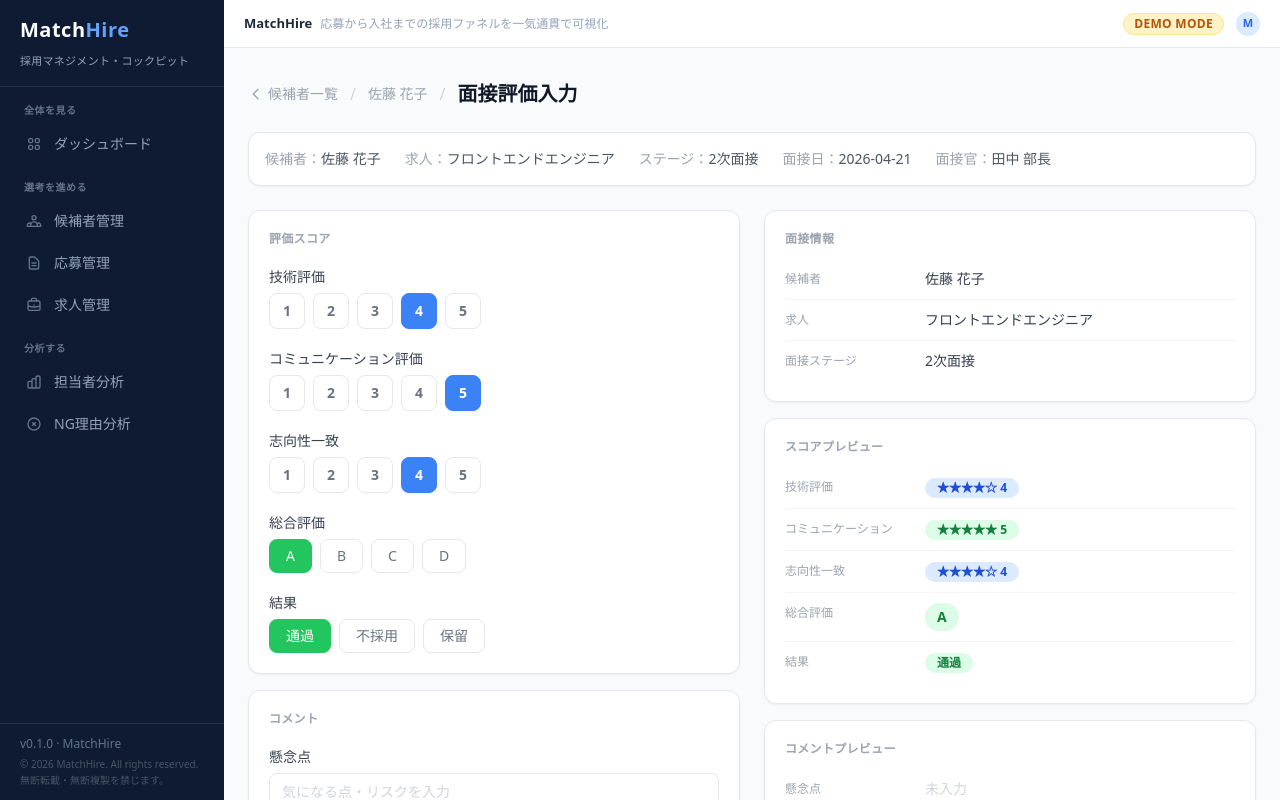
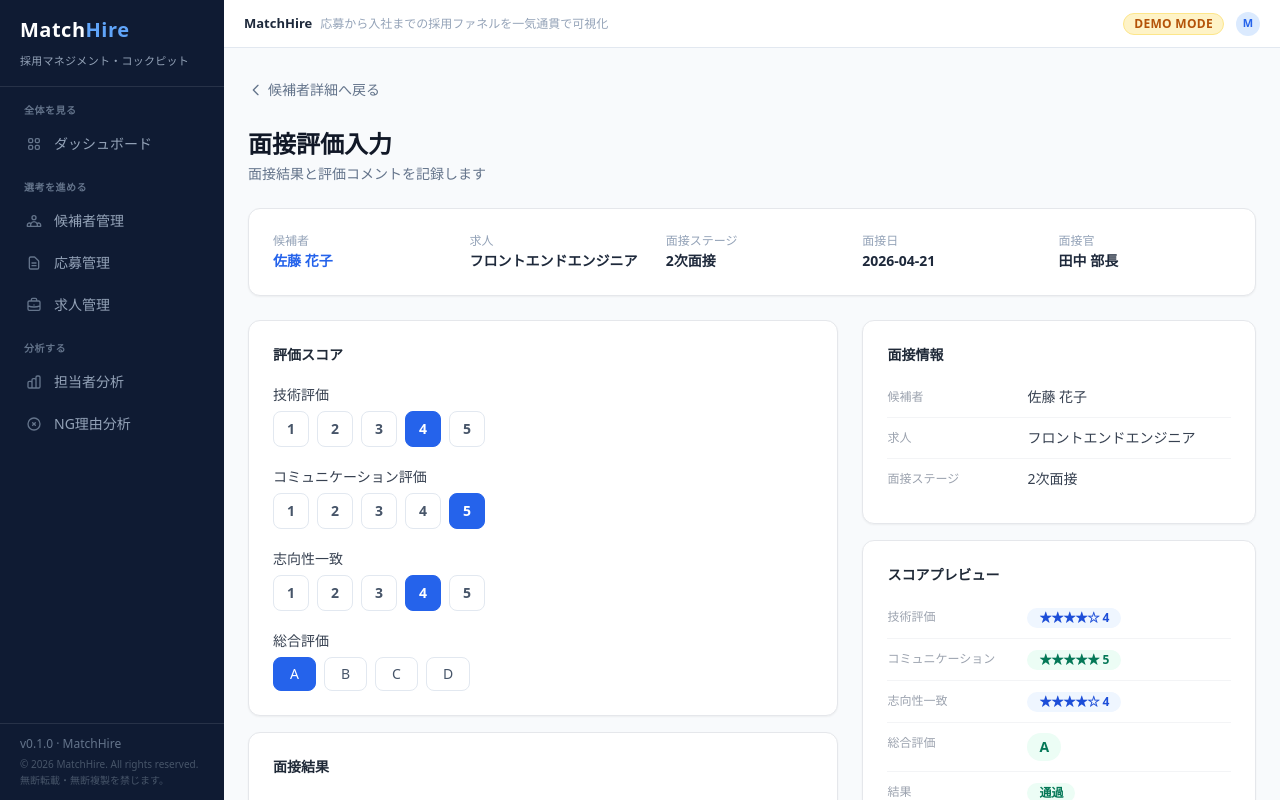
Before and after one commit to satochan-ai/matchhire-demo, a Next.js app: page /matchhire/interviews/i1/evaluation in a window 1280 px wide. Built offline with nearby package versions, Linux system fonts and the light colour scheme.

Commit message:
Redesign MatchHire interview evaluation

```diff
--- a/src/app/matchhire/interviews/[id]/evaluation/page.tsx
+++ b/src/app/matchhire/interviews/[id]/evaluation/page.tsx
@@ -56,47 +56,80 @@ export default async function EvaluationPage({
   const stage = application?.interviewStage || "面接";
 
   return (
-    <div className="min-h-screen bg-gray-50 px-6 py-8">
-      <div className="mx-auto max-w-6xl space-y-6">
+    <div className="min-h-screen bg-slate-50 px-4 py-6 md:px-6 md:py-8">
+      <div className="mx-auto max-w-6xl space-y-5 md:space-y-6">
 
-        {/* Header */}
+        {/* ═════ 戻る導線 ═════ */}
+        {candidate ? (
+          <Link
+            href={`/matchhire/candidates/${candidate.id}`}
+            className="inline-flex items-center gap-1 rounded text-sm text-slate-500 transition-colors hover:text-slate-700 focus-visible:outline-none focus-visible:ring-2 focus-visible:ring-blue-400 focus-visible:ring-offset-1"
+          >
+            <svg className="h-4 w-4" fill="none" viewBox="0 0 24 24" stroke="currentColor" aria-hidden="true">
+              <path strokeLinecap="round" strokeLinejoin="round" strokeWidth={2} d="M15 19l-7-7 7-7" />
+            </svg>
+            候補者詳細へ戻る
+          </Link>
+        ) : (
           <div className="flex items-center gap-3">
             <Link
               href="/matchhire/candidates"
-            className="flex items-center gap-1 text-sm text-gray-400 hover:text-gray-600 transition-colors"
+              className="flex items-center gap-1 rounded text-sm text-slate-400 transition-colors hover:text-slate-600 focus-visible:outline-none focus-visible:ring-2 focus-visible:ring-blue-400 focus-visible:ring-offset-1"
             >
-            <svg className="h-4 w-4" fill="none" viewBox="0 0 24 24" stroke="currentColor">
+              <svg className="h-4 w-4" fill="none" viewBox="0 0 24 24" stroke="currentColor" aria-hidden="true">
                 <path strokeLinecap="round" strokeLinejoin="round" strokeWidth={2} d="M15 19l-7-7 7-7" />
               </svg>
               候補者一覧
             </Link>
-          <span className="text-gray-300">/</span>
+            <span className="text-slate-300">/</span>
+            <span className="text-sm text-slate-400">{candidateName}</span>
+          </div>
+        )}
+
+        {/* ═════ ページヘッダー ═════ */}
+        <div>
+          <h1 className="text-2xl font-bold text-gray-900">面接評価入力</h1>
+          <p className="mt-1 text-sm text-slate-500">面接結果と評価コメントを記録します</p>
+        </div>
+
+        {/* ═════ 面接サマリー ═════ */}
+        <section className="rounded-xl border border-gray-200 bg-white p-4 shadow-sm md:p-6">
+          <dl className="grid grid-cols-1 gap-x-6 gap-y-3 sm:grid-cols-2 lg:grid-cols-5">
+            <div>
+              <dt className="text-xs font-medium text-slate-400">候補者</dt>
+              <dd className="mt-0.5 break-words text-sm font-semibold text-slate-800">
                 {candidate ? (
                   <Link
                     href={`/matchhire/candidates/${candidate.id}`}
-              className="text-sm text-gray-400 hover:text-gray-600 transition-colors"
+                    className="rounded text-blue-600 hover:underline focus-visible:outline-none focus-visible:ring-2 focus-visible:ring-blue-400 focus-visible:ring-offset-1"
                   >
                     {candidateName}
                   </Link>
                 ) : (
-            <span className="text-sm text-gray-400">{candidateName}</span>
+                  candidateName
                 )}
-          <span className="text-gray-300">/</span>
-          <h1 className="text-xl font-bold text-gray-900">面接評価入力</h1>
+              </dd>
             </div>
+            <div>
+              <dt className="text-xs font-medium text-slate-400">求人</dt>
+              <dd className="mt-0.5 break-words text-sm font-semibold text-slate-800">{jobTitle}</dd>
+            </div>
+            <div>
+              <dt className="text-xs font-medium text-slate-400">面接ステージ</dt>
+              <dd className="mt-0.5 break-words text-sm font-semibold text-slate-800">{stage}</dd>
+            </div>
+            <div>
+              <dt className="text-xs font-medium text-slate-400">面接日</dt>
+              <dd className="mt-0.5 tabular-nums text-sm font-semibold text-slate-800">{interview.date}</dd>
+            </div>
+            <div>
+              <dt className="text-xs font-medium text-slate-400">面接官</dt>
+              <dd className="mt-0.5 break-words text-sm font-semibold text-slate-800">{interview.interviewer}</dd>
+            </div>
+          </dl>
+        </section>
 
-        {/* サブタイトル */}
-        <div className="rounded-xl border border-gray-200 bg-white p-4 shadow-sm">
-          <div className="flex flex-wrap gap-x-6 gap-y-1 text-sm text-gray-600">
-            <span><span className="font-medium text-gray-400">候補者：</span>{candidateName}</span>
-            <span><span className="font-medium text-gray-400">求人：</span>{jobTitle}</span>
-            <span><span className="font-medium text-gray-400">ステージ：</span>{stage}</span>
-            <span><span className="font-medium text-gray-400">面接日：</span>{interview.date}</span>
-            <span><span className="font-medium text-gray-400">面接官：</span>{interview.interviewer}</span>
-          </div>
-        </div>
-
-        {/* フォーム本体 */}
+        {/* ═════ 評価フォーム＋ライブプレビュー＋デモ保存操作 ═════ */}
         <EvaluationForm
           candidateName={candidateName}
           jobTitle={jobTitle}
--- a/src/components/evaluations/EvaluationForm.tsx
+++ b/src/components/evaluations/EvaluationForm.tsx
@@ -38,7 +38,7 @@ interface EvaluationFormProps {
   saveDisabled?: boolean;
 }
 
-// --- スコア選択（1〜5ラジオ）---
+// --- スコア選択（1〜5ボタン群） ---
 function ScoreSelector({
   label,
   value,
@@ -49,29 +49,33 @@ function ScoreSelector({
   onChange: (v: number) => void;
 }) {
   return (
-    <div>
-      <label className="block text-sm font-medium text-gray-700 mb-1.5">{label}</label>
+    <fieldset>
+      <legend className="mb-1.5 text-sm font-medium text-gray-700">{label}</legend>
       <div className="flex gap-2">
-        {[1, 2, 3, 4, 5].map((n) => (
+        {[1, 2, 3, 4, 5].map((n) => {
+          const selected = value === n;
+          return (
             <button
               key={n}
               type="button"
+              aria-pressed={selected}
               onClick={() => onChange(n)}
-            className={`flex h-9 w-9 items-center justify-center rounded-lg border text-sm font-semibold transition-all ${
-              value === n
-                ? "border-blue-500 bg-blue-500 text-white shadow-sm"
-                : "border-gray-200 bg-white text-gray-500 hover:border-blue-300 hover:text-blue-500"
+              className={`flex h-9 w-9 items-center justify-center rounded-lg border text-sm font-semibold transition-all focus-visible:outline-none focus-visible:ring-2 focus-visible:ring-blue-400 focus-visible:ring-offset-1 ${
+                selected
+                  ? "border-blue-600 bg-blue-600 text-white"
+                  : "border-slate-200 bg-white text-slate-600 hover:border-blue-300 hover:text-blue-600"
               }`}
             >
               {n}
             </button>
-        ))}
+          );
+        })}
       </div>
-    </div>
+    </fieldset>
   );
 }
 
-// --- 選択ボタングループ ---
+// --- 選択ボタングループ（総合評価／結果／NG理由で共用） ---
 function ButtonGroup<T extends string>({
   label,
   options,
@@ -86,36 +90,42 @@ function ButtonGroup<T extends string>({
   colorMap: Record<string, string>;
 }) {
   return (
-    <div>
-      <label className="block text-sm font-medium text-gray-700 mb-1.5">{label}</label>
+    <fieldset>
+      <legend className="mb-1.5 text-sm font-medium text-gray-700">{label}</legend>
       <div className="flex flex-wrap gap-2">
-        {options.map((opt) => (
+        {options.map((opt) => {
+          const selected = value === opt;
+          return (
             <button
               key={opt}
               type="button"
+              aria-pressed={selected}
               onClick={() => onChange(opt)}
-            className={`rounded-lg border px-4 py-1.5 text-sm font-medium transition-all ${
-              value === opt
-                ? colorMap[opt] ?? "border-blue-500 bg-blue-500 text-white"
-                : "border-gray-200 bg-white text-gray-500 hover:border-gray-300"
+              className={`rounded-lg border px-4 py-1.5 text-sm font-medium transition-all focus-visible:outline-none focus-visible:ring-2 focus-visible:ring-blue-400 focus-visible:ring-offset-1 ${
+                selected
+                  ? colorMap[opt] ?? "border-blue-600 bg-blue-600 text-white"
+                  : "border-slate-200 bg-white text-slate-600 hover:border-slate-300"
               }`}
             >
               {opt}
             </button>
-        ))}
+          );
+        })}
       </div>
-    </div>
+    </fieldset>
   );
 }
 
 // --- テキストエリア ---
 function TextArea({
+  id,
   label,
   value,
   onChange,
   placeholder,
   rows = 3,
 }: {
+  id: string;
   label: string;
   value: string;
   onChange: (v: string) => void;
@@ -124,13 +134,16 @@ function TextArea({
 }) {
   return (
     <div>
-      <label className="block text-sm font-medium text-gray-700 mb-1.5">{label}</label>
+      <label htmlFor={id} className="mb-1.5 block text-sm font-medium text-gray-700">
+        {label}
+      </label>
       <textarea
+        id={id}
         value={value}
         onChange={(e) => onChange(e.target.value)}
         placeholder={placeholder}
         rows={rows}
-        className="w-full rounded-lg border border-gray-200 px-3 py-2 text-sm text-gray-700 placeholder-gray-300 focus:border-blue-400 focus:outline-none focus:ring-1 focus:ring-blue-400 resize-none"
+        className="w-full resize-y rounded-lg border border-gray-200 px-3 py-2 text-sm text-gray-700 placeholder-gray-300 focus:border-blue-400 focus:outline-none focus:ring-1 focus:ring-blue-400 focus-visible:ring-2"
       />
     </div>
   );
@@ -151,30 +164,32 @@ export function EvaluationForm({ candidateName, jobTitle, stage, initialValues,
     setTimeout(() => setSaved(false), 3000);
   };
 
+  // 総合評価：4段階とも同一トーン（blue系）に統一し、A〜Dの信号色による優劣表現を避ける
   const gradeColors: Record<string, string> = {
-    A: "border-green-500 bg-green-500 text-white",
-    B: "border-blue-500 bg-blue-500 text-white",
-    C: "border-yellow-500 bg-yellow-500 text-white",
-    D: "border-red-500 bg-red-500 text-white",
+    A: "border-blue-600 bg-blue-600 text-white",
+    B: "border-blue-600 bg-blue-600 text-white",
+    C: "border-blue-600 bg-blue-600 text-white",
+    D: "border-blue-600 bg-blue-600 text-white",
   };
 
+  // 結果：意味の区別は残しつつ、全面塗りつぶしの強い彩度は避ける
   const resultColors: Record<string, string> = {
-    通過: "border-green-500 bg-green-500 text-white",
-    不採用: "border-red-500 bg-red-500 text-white",
-    保留: "border-yellow-500 bg-yellow-500 text-white",
+    通過: "border-emerald-600 bg-emerald-50 text-emerald-700",
+    不採用: "border-red-400 bg-red-50 text-red-700",
+    保留: "border-amber-400 bg-amber-50 text-amber-700",
   };
 
+  // NG理由：選択時のみ控えめなredで統一（強い赤の全面塗りつぶしは避ける）
   const ngReasonColors: Record<string, string> = {};
-  NG_REASONS.forEach((r) => { ngReasonColors[r] = "border-red-400 bg-red-400 text-white"; });
+  NG_REASONS.forEach((r) => { ngReasonColors[r] = "border-red-300 bg-red-50 text-red-700"; });
 
   return (
-    <div className="grid grid-cols-1 gap-6 lg:grid-cols-2">
+    <div className="grid grid-cols-1 gap-6 lg:grid-cols-[minmax(0,3fr)_minmax(300px,2fr)] lg:items-start">
       {/* 左：入力フォーム */}
       <div className="space-y-4">
-        <div className="rounded-xl border border-gray-200 bg-white p-5 shadow-sm">
-          <h2 className="mb-5 text-xs font-semibold uppercase tracking-wide text-gray-400">
-            評価スコア
-          </h2>
+        {/* A. 評価スコア */}
+        <div className="rounded-xl border border-gray-200 bg-white p-4 shadow-sm md:p-6">
+          <h2 className="mb-5 text-sm font-bold text-gray-800">評価スコア</h2>
           <div className="space-y-5">
             <ScoreSelector
               label="技術評価"
@@ -198,6 +213,13 @@ export function EvaluationForm({ candidateName, jobTitle, stage, initialValues,
               onChange={(v) => set("overallGrade", v)}
               colorMap={gradeColors}
             />
+          </div>
+        </div>
+
+        {/* B. 面接結果 */}
+        <div className="rounded-xl border border-gray-200 bg-white p-4 shadow-sm md:p-6">
+          <h2 className="mb-5 text-sm font-bold text-gray-800">面接結果</h2>
+          <div className="space-y-5">
             <ButtonGroup
               label="結果"
               options={["通過", "不採用", "保留"] as const}
@@ -220,18 +242,22 @@ export function EvaluationForm({ candidateName, jobTitle, stage, initialValues,
           </div>
         </div>
 
-        <div className="rounded-xl border border-gray-200 bg-white p-5 shadow-sm">
-          <h2 className="mb-5 text-xs font-semibold uppercase tracking-wide text-gray-400">
+        {/* C. コメント */}
+        <div className="rounded-xl border border-gray-200 bg-white p-4 shadow-sm md:p-6">
+          <h2 className="mb-5 text-sm font-bold text-gray-800">
             コメント
+            <span className="ml-2 text-xs font-normal text-slate-400">すべて任意項目です</span>
           </h2>
           <div className="space-y-4">
             <TextArea
+              id="concerns"
               label="懸念点"
               value={values.concerns}
               onChange={(v) => set("concerns", v)}
               placeholder="気になる点・リスクを入力"
             />
             <TextArea
+              id="comment"
               label="評価コメント"
               value={values.comment}
               onChange={(v) => set("comment", v)}
@@ -239,6 +265,7 @@ export function EvaluationForm({ candidateName, jobTitle, stage, initialValues,
               rows={4}
             />
             <TextArea
+              id="nextAction"
               label="次回アクション"
               value={values.nextAction}
               onChange={(v) => set("nextAction", v)}
@@ -247,7 +274,7 @@ export function EvaluationForm({ candidateName, jobTitle, stage, initialValues,
           </div>
         </div>
 
-        {/* 保存ボタン */}
+        {/* デモ保存操作 */}
         <div className="space-y-2">
           {saveDisabled && (
             <p className="text-xs font-medium text-amber-600">
@@ -258,13 +285,13 @@ export function EvaluationForm({ candidateName, jobTitle, stage, initialValues,
             <button
               type="button"
               onClick={handleSave}
-              className="rounded-lg bg-blue-600 px-6 py-2.5 text-sm font-semibold text-white shadow-sm hover:bg-blue-700 active:scale-95 transition-all"
+              className="rounded-lg bg-blue-600 px-6 py-2.5 text-sm font-semibold text-white shadow-sm transition-all hover:bg-blue-700 active:scale-95 focus-visible:outline-none focus-visible:ring-2 focus-visible:ring-blue-400 focus-visible:ring-offset-1"
             >
               {saveDisabled ? "デモ保存" : "保存する"}
             </button>
             {saved && (
               <span className="flex items-center gap-1.5 text-sm font-medium text-green-600">
-                <svg className="h-4 w-4" fill="none" viewBox="0 0 24 24" stroke="currentColor">
+                <svg className="h-4 w-4" fill="none" viewBox="0 0 24 24" stroke="currentColor" aria-hidden="true">
                   <path strokeLinecap="round" strokeLinejoin="round" strokeWidth={2} d="M5 13l4 4L19 7" />
                 </svg>
                 {saveDisabled ? "画面表示のみ更新しました（未保存）" : "保存しました"}
@@ -274,7 +301,7 @@ export function EvaluationForm({ candidateName, jobTitle, stage, initialValues,
         </div>
       </div>
 
-      {/* 右：プレビュー */}
+      {/* 右：ライブプレビュー */}
       <div className="lg:sticky lg:top-6 lg:self-start">
         <EvaluationPreview
           values={values}
--- a/src/components/evaluations/EvaluationPreview.tsx
+++ b/src/components/evaluations/EvaluationPreview.tsx
@@ -17,8 +17,8 @@ interface EvaluationPreviewProps {
 function PreviewRow({ label, children }: { label: string; children: React.ReactNode }) {
   return (
     <div className="flex gap-3 border-b border-gray-100 py-2.5 last:border-0">
-      <span className="w-32 shrink-0 text-xs font-medium text-gray-400 pt-0.5">{label}</span>
-      <div className="flex-1 text-sm text-gray-700">{children}</div>
+      <span className="w-32 shrink-0 pt-0.5 text-xs font-medium text-gray-400">{label}</span>
+      <div className="min-w-0 flex-1 break-words text-sm text-gray-700">{children}</div>
     </div>
   );
 }
@@ -32,20 +32,16 @@ export function EvaluationPreview({
   return (
     <div className="space-y-4">
       {/* 面接情報 */}
-      <div className="rounded-xl border border-gray-200 bg-white p-5 shadow-sm">
-        <h2 className="mb-3 text-xs font-semibold uppercase tracking-wide text-gray-400">
-          面接情報
-        </h2>
+      <div className="rounded-xl border border-gray-200 bg-white p-4 shadow-sm md:p-6">
+        <h2 className="mb-3 text-sm font-bold text-gray-800">面接情報</h2>
         <PreviewRow label="候補者">{candidateName}</PreviewRow>
         <PreviewRow label="求人">{jobTitle}</PreviewRow>
         <PreviewRow label="面接ステージ">{stage}</PreviewRow>
       </div>
 
       {/* スコアプレビュー */}
-      <div className="rounded-xl border border-gray-200 bg-white p-5 shadow-sm">
-        <h2 className="mb-3 text-xs font-semibold uppercase tracking-wide text-gray-400">
-          スコアプレビュー
-        </h2>
+      <div className="rounded-xl border border-gray-200 bg-white p-4 shadow-sm md:p-6">
+        <h2 className="mb-3 text-sm font-bold text-gray-800">スコアプレビュー</h2>
         <PreviewRow label="技術評価">
           <EvaluationScoreBadge score={values.technicalScore} />
         </PreviewRow>
@@ -75,10 +71,8 @@ export function EvaluationPreview({
       </div>
 
       {/* コメントプレビュー */}
-      <div className="rounded-xl border border-gray-200 bg-white p-5 shadow-sm">
-        <h2 className="mb-3 text-xs font-semibold uppercase tracking-wide text-gray-400">
-          コメントプレビュー
-        </h2>
+      <div className="rounded-xl border border-gray-200 bg-white p-4 shadow-sm md:p-6">
+        <h2 className="mb-3 text-sm font-bold text-gray-800">コメントプレビュー</h2>
         <PreviewRow label="懸念点">
           {values.concerns ? (
             <span className="leading-relaxed">{values.concerns}</span>
--- a/src/components/evaluations/EvaluationScoreBadge.tsx
+++ b/src/components/evaluations/EvaluationScoreBadge.tsx
@@ -2,11 +2,11 @@
 
 // --- スコアバッジ（1〜5）---
 const scoreColors: Record<number, string> = {
-  1: "bg-red-100 text-red-600",
-  2: "bg-orange-100 text-orange-600",
-  3: "bg-yellow-100 text-yellow-700",
-  4: "bg-blue-100 text-blue-700",
-  5: "bg-green-100 text-green-700",
+  1: "bg-red-50 text-red-600",
+  2: "bg-orange-50 text-orange-600",
+  3: "bg-amber-50 text-amber-700",
+  4: "bg-blue-50 text-blue-700",
+  5: "bg-emerald-50 text-emerald-700",
 };
 
 export function EvaluationScoreBadge({ score }: { score: number | null }) {
@@ -26,10 +26,10 @@ export function EvaluationScoreBadge({ score }: { score: number | null }) {
 
 // --- 総合評価バッジ（A/B/C/D）---
 const gradeColors: Record<string, string> = {
-  A: "bg-green-100 text-green-700",
-  B: "bg-blue-100 text-blue-700",
-  C: "bg-yellow-100 text-yellow-700",
-  D: "bg-red-100 text-red-600",
+  A: "bg-emerald-50 text-emerald-700",
+  B: "bg-blue-50 text-blue-700",
+  C: "bg-amber-50 text-amber-700",
+  D: "bg-red-50 text-red-600",
 };
 
 export function EvaluationGradeBadge({ grade }: { grade: string | null }) {
@@ -49,9 +49,9 @@ export function EvaluationGradeBadge({ grade }: { grade: string | null }) {
 
 // --- 結果バッジ（通過/不採用/保留）---
 const resultColors: Record<string, string> = {
-  通過: "bg-green-100 text-green-700",
-  不採用: "bg-red-100 text-red-600",
-  保留: "bg-yellow-100 text-yellow-700",
+  通過: "bg-emerald-50 text-emerald-700",
+  不採用: "bg-red-50 text-red-600",
+  保留: "bg-amber-50 text-amber-700",
 };
 
 export function EvaluationResultBadge({ result }: { result: string | null }) {
```
Lines whose indentation alone changed are shown as unchanged.
